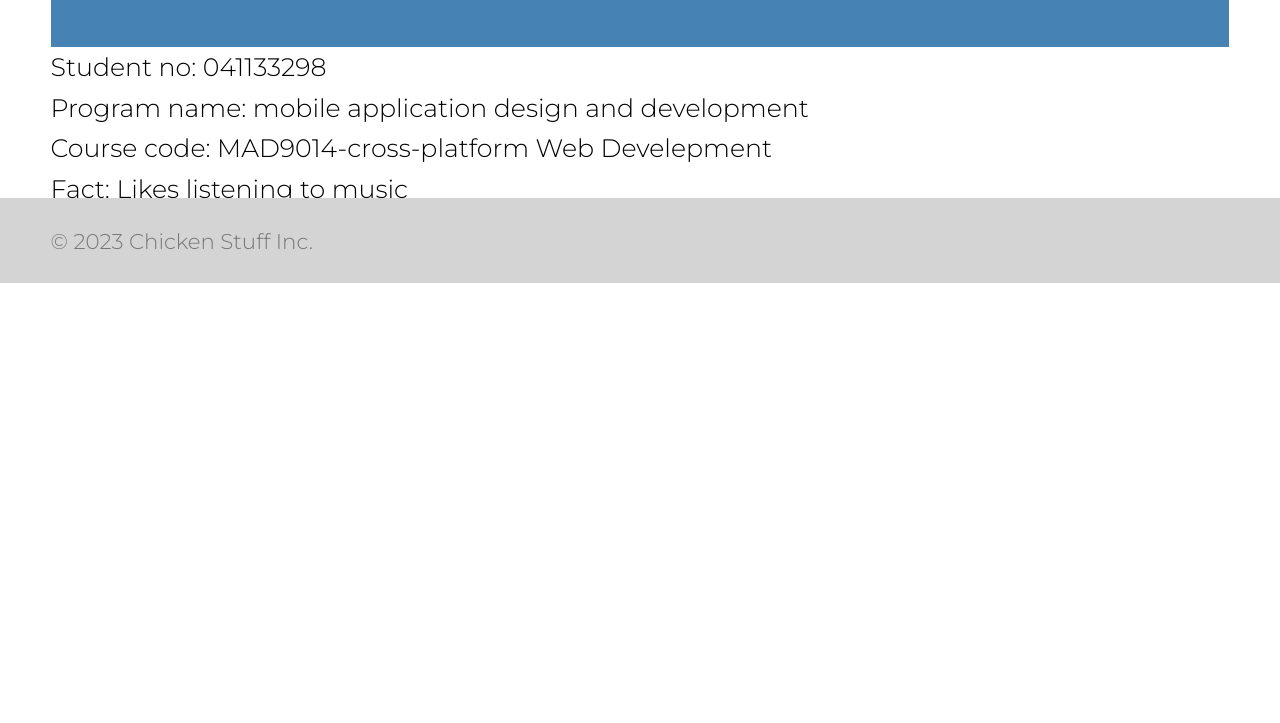
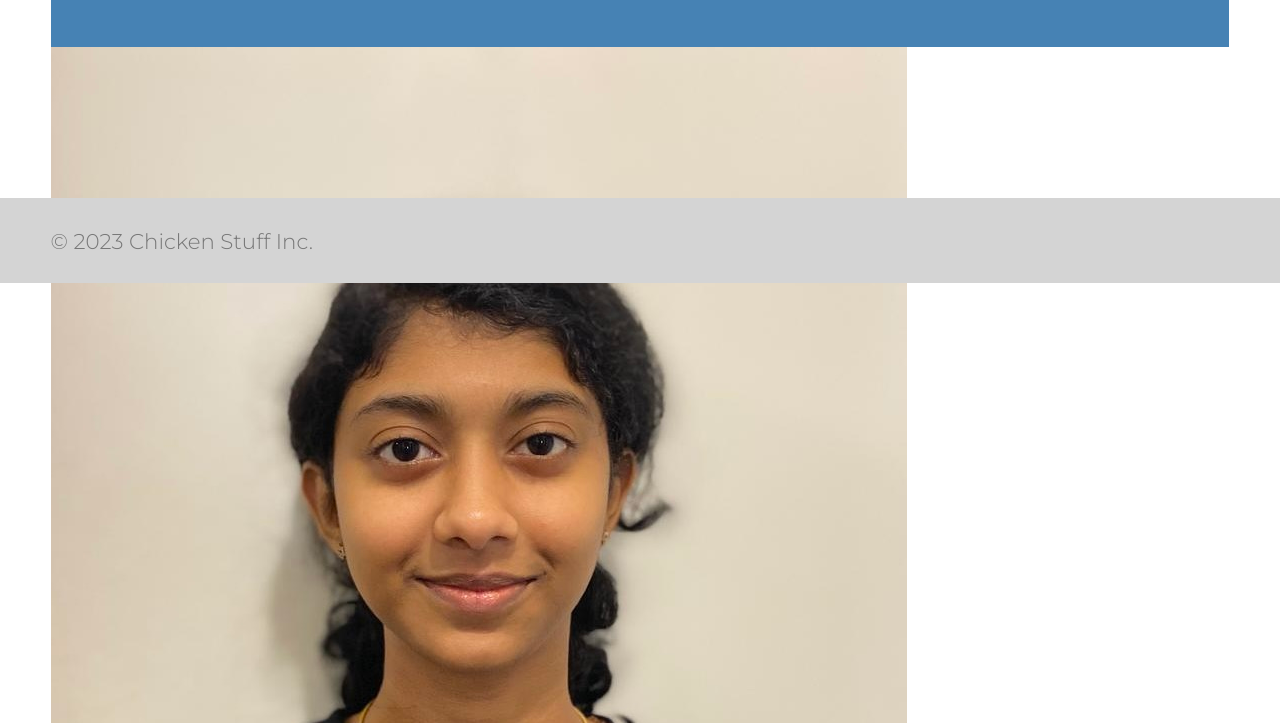
Before and after one commit to jose0319-anita/mad9014, a plain HTML site: page index.html in a window 1280 px wide. Shown: the part 517-1240 px from the top of the page. Before the commit the page ends 827 px from the top, so only its background shows below. Drawn offline with Linux system fonts and the light colour scheme.

Commit message:
completed github-project

```diff
--- a/index.html
+++ b/index.html
@@ -33,6 +33,7 @@
           <p>Search for a city to see the current weather.</p>
         </div>
         <section>
+          <img src="./img/anita-headshot.jpg" alt="Anita Joseph" />
           <p>Student no: 041133298</p>
           <p>Program name: mobile application design and development</p>
           <p>Course code: MAD9014-cross-platform Web Develepment </p>
```
Also changed, not shown: img/anita-headshot.jpg (added).
